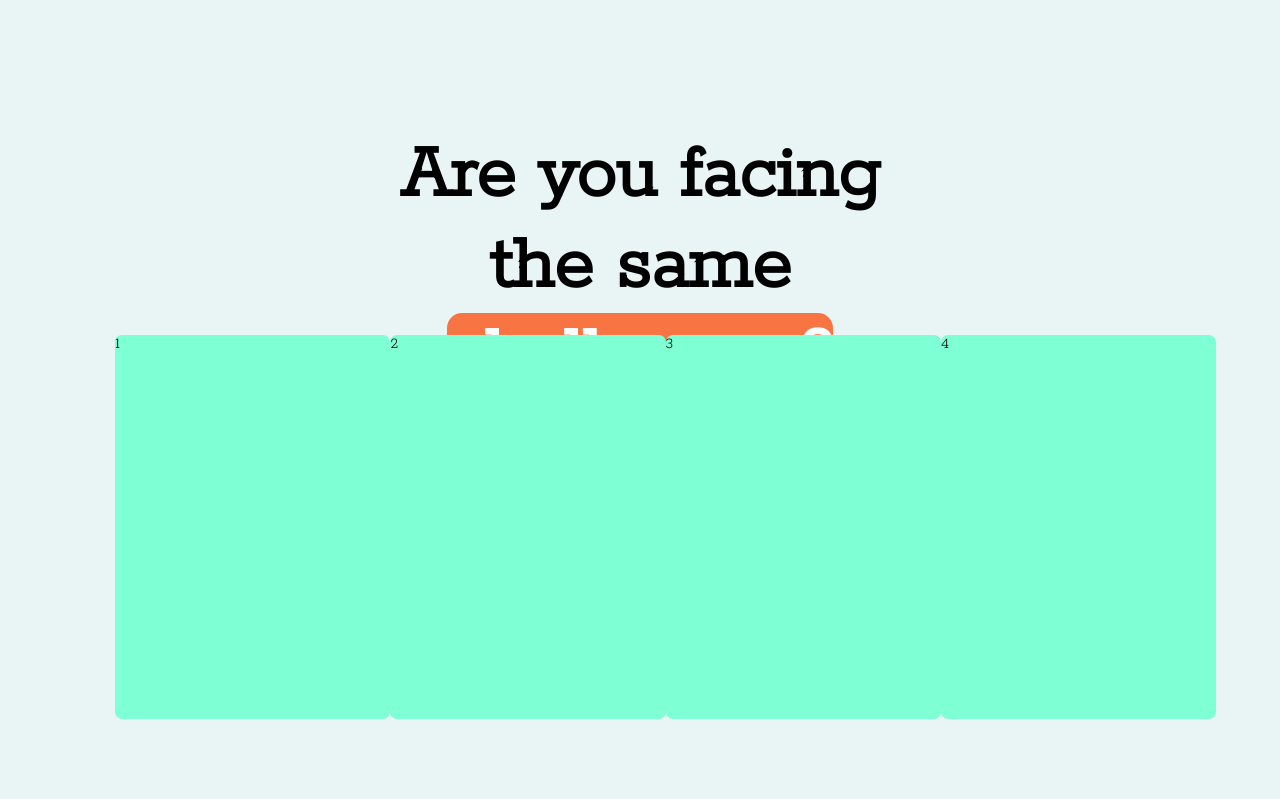
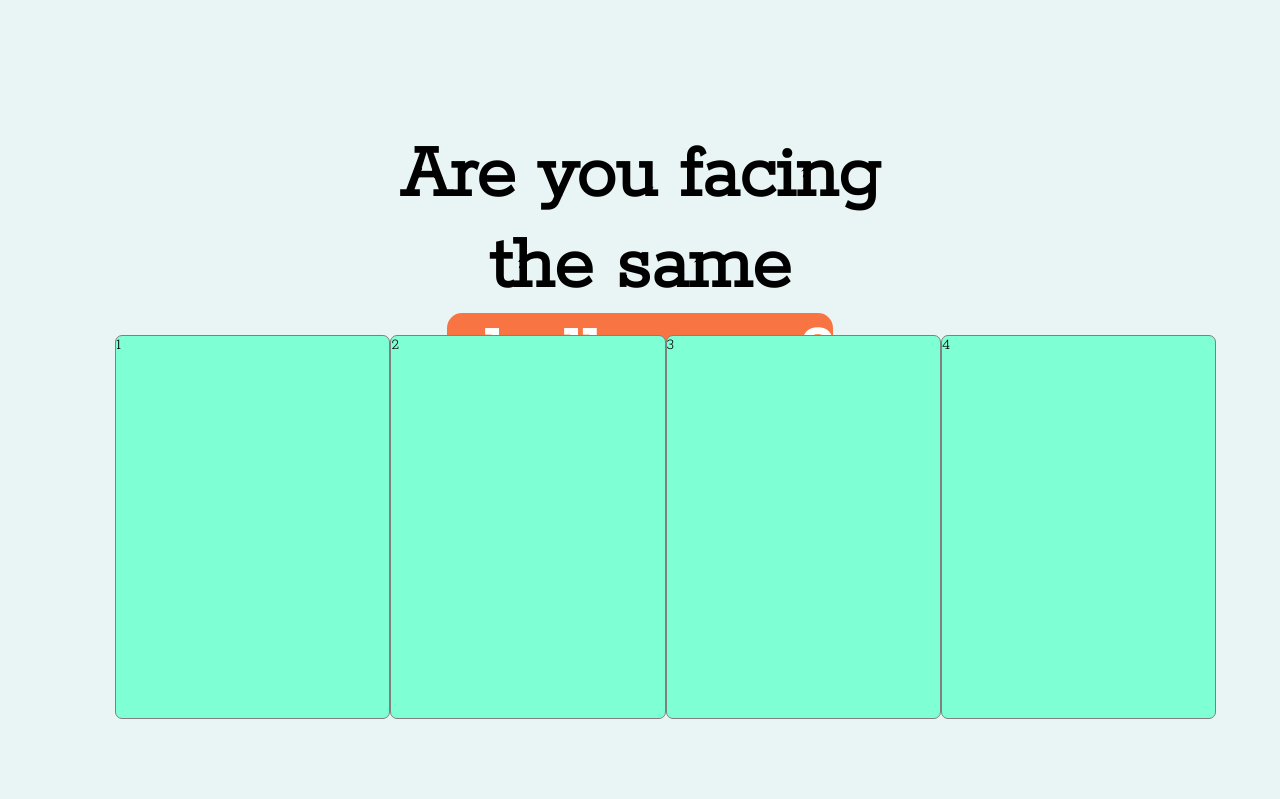
Before and after one commit to navneetthakor/dma, a PHP site: page /html/index.html in a window 1280 px wide. Shown: the part 801-1600 px from the top of the page. Run offline with PHP 8.4, Linux system fonts and the light colour scheme.

Commit message:
border added to the boxes of sec 2

```diff
--- a/css/index.css
+++ b/css/index.css
@@ -231,7 +231,7 @@ header{
 #s2d2 div{
     height: 80%;
     width: 25%;
-    /* border: 2px solid red; */
+    border: 1px solid grey;
     margin-top: 6vh;
     margin-left: 0vw;
     background-color: aquamarine;
```
